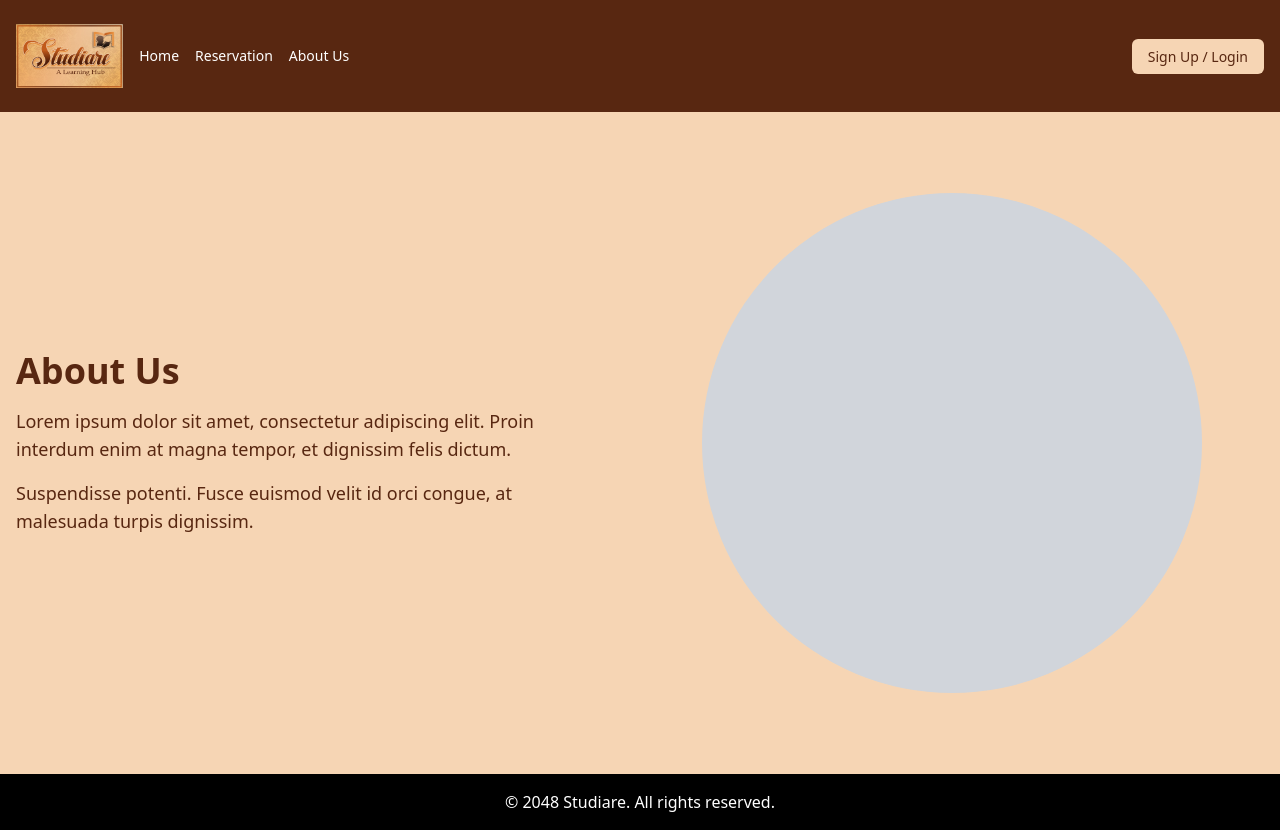
After one commit to Lanxxxe/Studiare-Management-System, a Django app: page /overview/about_us in a window 1280 px wide. The commit adds this page. Run offline with Django 5.2, Linux system fonts and the light colour scheme; some libraries are stand-ins or nearby versions.

Commit message:
added about us and reservation process html files

```diff
--- /dev/null
+++ b/site_overview/templates/about_us.html
@@ -0,0 +1,24 @@
+{% extends "base_overview.html" %}
+
+{% block title %}
+About Us
+{% endblock %}
+
+{% block content %}
+<section id="about-us" class="h-[82.8vh] flex items-center justify-center bg-[#f6d5b4] text-[#582711]">
+    <div class="section-content max-w-[1300px] mx-auto p-4 flex items-center">
+        <!-- Left text content -->
+        <div class="w-1/2 text-left pr-8">
+            <h2 class="text-4xl font-bold mb-4">About Us</h2>
+            <p class="text-lg mb-4">Lorem ipsum dolor sit amet, consectetur adipiscing elit. Proin interdum enim at
+                magna tempor, et dignissim felis dictum.</p>
+            <p class="text-lg">Suspendisse potenti. Fusce euismod velit id orci congue, at malesuada turpis dignissim.
+            </p>
+        </div>
+        <!-- Right circle placeholder -->
+        <div class="w-1/2 flex justify-center">
+            <div class="bg-gray-300 h-[500px] w-[500px] rounded-full"></div>
+        </div>
+    </div>
+</section>
+{% endblock %}
--- a/site_overview/templates/base_overview.html
+++ b/site_overview/templates/base_overview.html
@@ -18,8 +18,8 @@
                 <img src="{% static 'images/stud.png' %}" alt="Studiare Logo" class="h-16">
                 <!-- Add navigation buttons flushed to the left -->
                 <a href="{% url 'landing_page' %}" class="text-sm hover:text-[#f6d5b4] transition-colors">Home</a>
-                <a href="{% url 'reservation_process' %}"
-                    class="text-sm hover:text-[#f6d5b4] transition-colors">Reservation</a>
+                <a href="{% url 'reservation_process' %}" class="text-sm hover:text-[#f6d5b4] transition-colors">Reservation</a>
+                <a href="{% url 'about_us' %}" class="text-sm hover:text-[#f6d5b4] transition-colors">About Us</a>
             </div>
             <div class="ml-auto">
                 <a href="{% url 'registration' %}"
--- a/site_overview/urls.py
+++ b/site_overview/urls.py
@@ -4,5 +4,6 @@ from .views import *
 
 urlpatterns = [
     path('', landing_page, name='landing_page'),
-    path('reservation_process', reservation_process, name='reservation_process')
+    path('reservation_process', reservation_process, name='reservation_process'),
+    path('about_us', about_us, name='about_us')
 ]
--- a/site_overview/views.py
+++ b/site_overview/views.py
@@ -8,3 +8,6 @@ def landing_page(request):
 
 def reservation_process(request):
     return render(request, 'reservation_process.html')
+
+def about_us(request):
+    return render(request, 'about_us.html')
```
Also changed, not shown: site_overview/static/css/styles.css (+6 -25 lines), site_overview/static/js/scripts.js (+6 -2 lines), site_overview/templates/reservation_process.html (+22 -1 lines).
